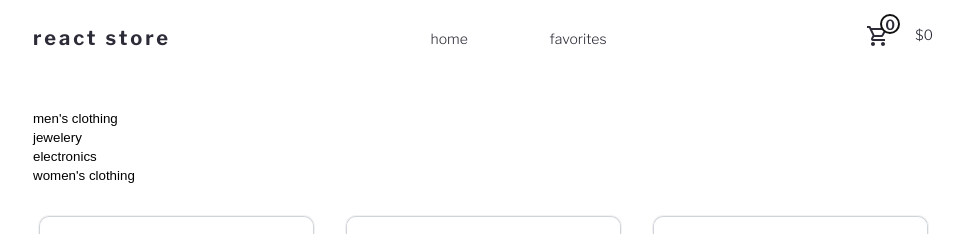
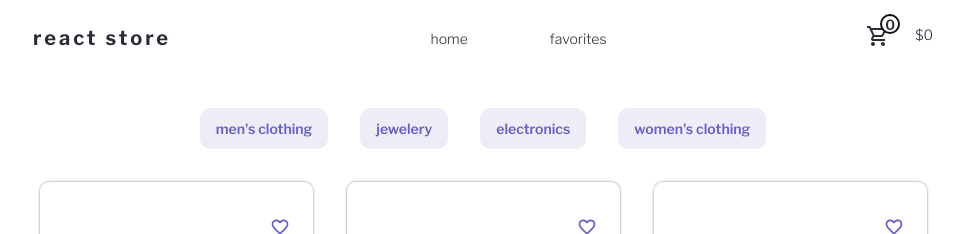
Before and after one commit to PedroEnciso/react-store, a React (Create React App) app: page / in a window 1280 px wide. Shown: the top 234 px of the page, without its empty margins (157-1120 px from the left). Built offline with nearby package versions, Linux system fonts and the light colour scheme; data requests are answered from the project's data file.

Commit message:
category styles

```diff
--- a/src/App.js
+++ b/src/App.js
@@ -8,6 +8,7 @@ import productService from "./services/productService";
 function App() {
   const [allProducts, setAllProducts] = useState([]);
   const [displayedProucts, setDisplayedProducts] = useState([]);
+
   const getProducts = () => {
     productService.getProducts().then((products) => {
       setAllProducts(products);
--- a/src/components/Categories.js
+++ b/src/components/Categories.js
@@ -1,4 +1,5 @@
 import React, { useState, useEffect } from "react";
+import styled from "styled-components";
 import Category from "./Category";
 
 const Categories = ({ allProducts, setDisplayedProducts }) => {
@@ -63,12 +64,17 @@ const Categories = ({ allProducts, setDisplayedProducts }) => {
   };
 
   return (
-    <div>
+    <CategoryContainer>
       {categories.map((category) => (
         <Category name={category} onClick={handleNewCategory} key={category} />
       ))}
-    </div>
+    </CategoryContainer>
   );
 };
 
+const CategoryContainer = styled.div`
+  width: fit-content;
+  display: flex;
+`;
+
 export default Categories;
--- a/src/components/Category.js
+++ b/src/components/Category.js
@@ -1,11 +1,28 @@
 import React from "react";
+import styled from "styled-components";
 
 const Category = ({ name, onClick }) => {
   return (
-    <div>
-      <button onClick={() => onClick(name)}>{name}</button>
-    </div>
+    <CategoryButton className="text-sm" onClick={() => onClick(name)}>
+      {name}
+    </CategoryButton>
   );
 };
 
+const CategoryButton = styled.div`
+  margin: 0rem 1rem;
+  padding: 0.75rem 1rem;
+  font-weight: 600;
+  border-radius: 10px;
+  color: var(--color-dark);
+  background-color: var(--color-dark-opaque);
+  cursor: pointer;
+  transition: background-color 0.3s, color 0.3s;
+
+  &:hover {
+    background-color: var(--color-dark);
+    color: var(--bg-light);
+  }
+`;
+
 export default Category;
--- a/src/components/UserControl.js
+++ b/src/components/UserControl.js
@@ -9,7 +9,7 @@ const UserControl = ({
 }) => {
   return (
     <UserControlContainer>
-      <div className="flex align-center">
+      <div className="flex width100 justify-center">
         <Categories
           allProducts={allProducts}
           setDisplayedProducts={setDisplayedProducts}
--- a/src/global.css
+++ b/src/global.css
@@ -8,6 +8,7 @@
   --bg-light: #f8f8fa;
   --color-light: rgba(77, 72, 175, 10%);
   --color-dark: #645fc6;
+  --color-dark-opaque: rgba(77, 72, 175, 0.1);
   --text-dark: #21212d;
   --text-light: #2c2c38;
 }
@@ -73,6 +74,10 @@ select {
   background-color: var(--color-dark);
 }
 
+.bg-light-accent {
+  background-color: var(--color-dark-opaque);
+}
+
 .text-light {
   color: var(--text-light);
 }
@@ -117,3 +122,16 @@ select {
 .align-center {
   align-items: center;
 }
+
+.justify-center {
+  justify-content: center;
+}
+
+.width100 {
+  width: 100%;
+}
+
+.button-active {
+  background-color: var(--color-dark);
+  color: var(--bg-light);
+}
```
Also changed, not shown: 1 other file (tests, documents, lock files or other folders).
